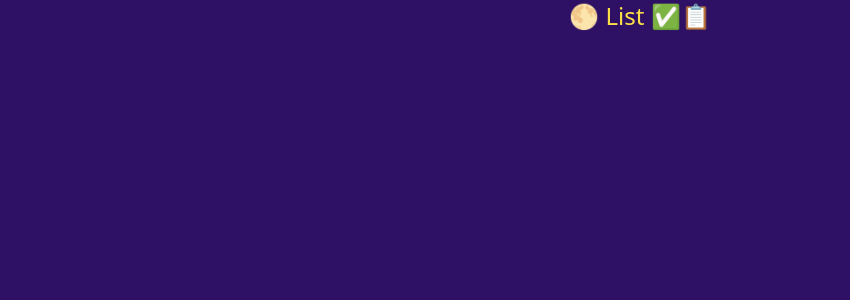
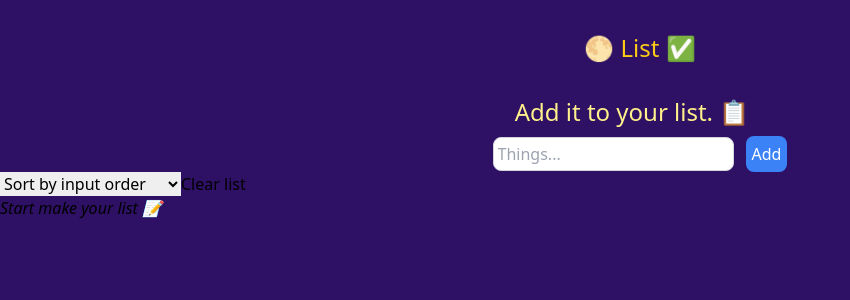
Before and after one commit to moonjeong4/moon-list, a React (Vite) app: page / in a window 1280 px wide. Shown: the top 300 px of the page, without its empty margins (0-850 px from the left). Built offline with nearby package versions, Linux system fonts and the light colour scheme.

Commit message:
basic without styles

```diff
--- a/prettier.config.cjs
+++ b/prettier.config.cjs
@@ -1,4 +1,4 @@
 module.exports = {
-  plugins: ["prettier-plugin-tailwindcss"],
+  plugins: ['prettier-plugin-tailwindcss'],
   singleQuote: true,
 };
--- a/src/components/App.jsx
+++ b/src/components/App.jsx
@@ -1,9 +1,46 @@
-import Logo from "./Logo";
+import { useState } from 'react';
+import Form from './Form';
+import Logo from './Logo';
+import List from './List';
+import Stats from './Stats';
 
 function App() {
+  const [items, setItems] = useState([]);
+
+  function handleAddItems(item) {
+    setItems((items) => [...items, item]);
+  }
+
+  function handleDeleteItem(id) {
+    setItems((items) => items.filter((item) => item.id !== id));
+  }
+
+  function handleToggleItem(id) {
+    setItems((items) =>
+      items.map((item) =>
+        item.id === id ? { ...item, packed: !item.packed } : item,
+      ),
+    );
+  }
+
+  function handleClearItems() {
+    const confirmed = window.confirm(
+      'Are you sure you want to clear the list?',
+    );
+    if (confirmed) setItems([]);
+  }
+
   return (
-    <div className="h-screen bg-violet-950 ">
+    <div className="h-screen bg-violet-950">
       <Logo />
+      <Form onAddItems={handleAddItems} />
+      <List
+        items={items}
+        onDeleteItem={handleDeleteItem}
+        onToggleItem={handleToggleItem}
+        onClearItems={handleClearItems}
+      />
+      <Stats items={items} />
     </div>
   );
 }
--- /dev/null
+++ b/src/components/Form.jsx
@@ -0,0 +1,38 @@
+import { useState } from 'react';
+
+function Form({ onAddItems }) {
+  const [description, setDescription] = useState('');
+
+  function handleSubmit(e) {
+    e.preventDefault();
+
+    if (!description) return;
+
+    const newItem = { description, checked: false, id: Date.now() };
+    // console.log(newItem);
+
+    onAddItems(newItem);
+
+    setDescription('');
+  }
+
+  return (
+    <form onSubmit={handleSubmit} className="text-center ">
+      <h3 className="mb-2 mr-4 text-2xl text-yellow-200">
+        Add it to your list. 📋
+      </h3>
+      <input
+        className="mr-3 rounded-lg border border-gray-300 p-1"
+        type="text"
+        value={description}
+        onChange={(e) => setDescription(e.target.value)}
+        placeholder="Things..."
+      />
+      <button className="rounded-lg bg-blue-500 p-1.5 text-white hover:bg-blue-700">
+        Add
+      </button>
+    </form>
+  );
+}
+
+export default Form;
--- /dev/null
+++ b/src/components/Item.jsx
@@ -0,0 +1,13 @@
+export default function Item({ item, onDeleteItem, onToggleItem }) {
+  return (
+    <li>
+      <input
+        type="checkbox"
+        value={item.checked}
+        onChange={() => onToggleItem(item.id)}
+      />
+      <span>{item.description}</span>
+      <button onClick={() => onDeleteItem(item.id)}>❌</button>
+    </li>
+  );
+}
--- /dev/null
+++ b/src/components/List.jsx
@@ -0,0 +1,45 @@
+import { useState } from 'react';
+import Item from './Item';
+
+function List({ items, onDeleteItem, onToggleItem, onClearItems }) {
+  const [sortBy, setSortBy] = useState('input');
+
+  let sortedItems;
+
+  if (sortBy === 'input') sortedItems = items;
+
+  if (sortBy === 'description')
+    sortedItems = items
+      .slice()
+      .sort((a, b) => a.description.localeCompare(b.description));
+
+  if (sortBy === 'packed')
+    sortedItems = items
+      .slice()
+      .sort((a, b) => Number(a.packed) - Number(b.packed));
+  return (
+    <div>
+      <ul>
+        {sortedItems.map((item) => (
+          <Item
+            item={item}
+            onDeleteItem={onDeleteItem}
+            onToggleItem={onToggleItem}
+            key={item.id}
+          />
+        ))}
+      </ul>
+
+      <div>
+        <select value={sortBy} onChange={(e) => setSortBy(e.target.value)}>
+          <option value="input">Sort by input order</option>
+          <option value="description">Sort by description</option>
+          <option value="packed">Sort by packed status</option>
+        </select>
+        <button onClick={onClearItems}>Clear list</button>
+      </div>
+    </div>
+  );
+}
+
+export default List;
--- a/src/components/Logo.jsx
+++ b/src/components/Logo.jsx
@@ -1,5 +1,9 @@
 function Logo() {
-  return <h1 className="text-center text-2xl text-yellow-300">🌕 List ✅📋</h1>;
+  return (
+    <h1 className="pb-8 pt-8 text-center text-2xl text-yellow-400">
+      🌕 List ✅
+    </h1>
+  );
 }
 
 export default Logo;
--- /dev/null
+++ b/src/components/Stats.jsx
@@ -0,0 +1,22 @@
+export default function Stats({ items }) {
+  if (!items.length)
+    return (
+      <p className="stats">
+        <em>Start make your list 📝</em>
+      </p>
+    );
+
+  const numItems = items.length;
+  const numPacked = items.filter((item) => item.packed).length;
+  const percentage = Math.round((numPacked / numItems) * 100);
+
+  return (
+    <footer className="stats">
+      <em>
+        {percentage === 100
+          ? 'You got everything!'
+          : `You have ${numItems} items on your list, and you already cleared ${numPacked} (${percentage}%)`}
+      </em>
+    </footer>
+  );
+}
```
